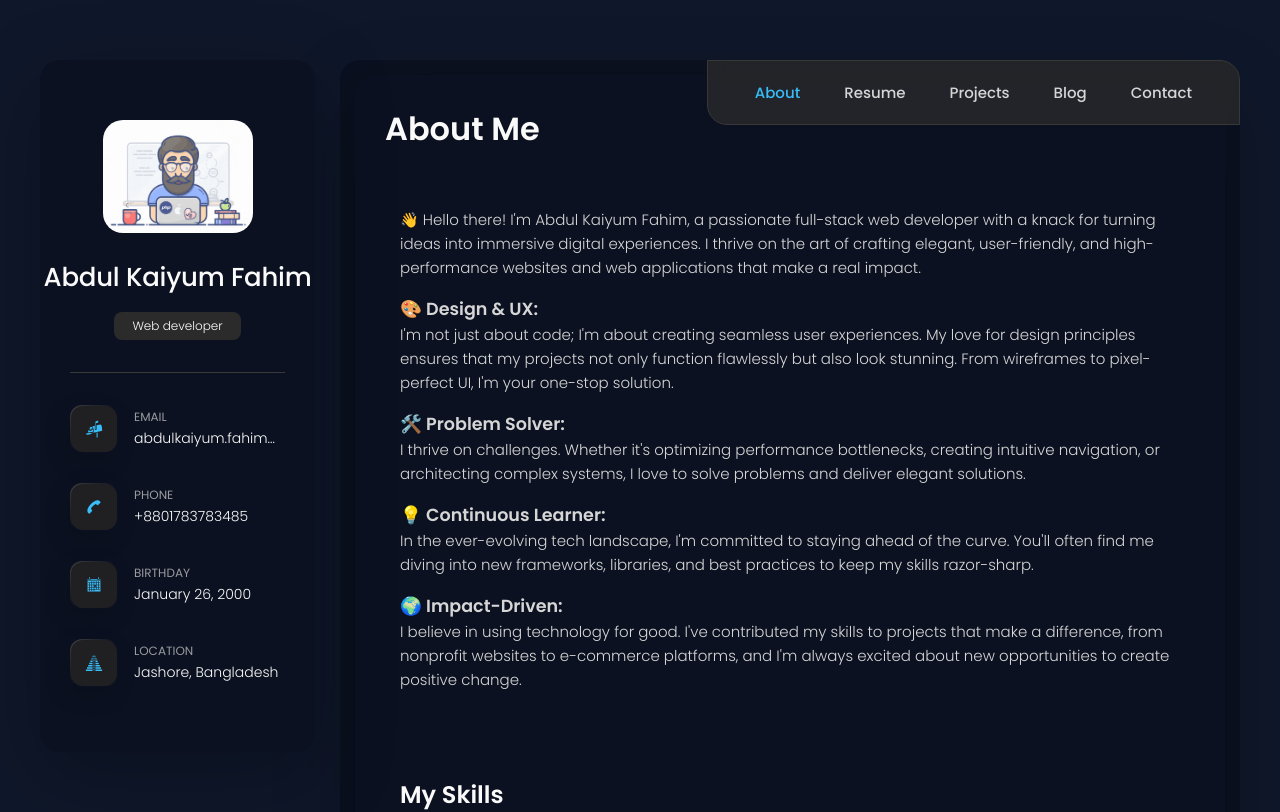
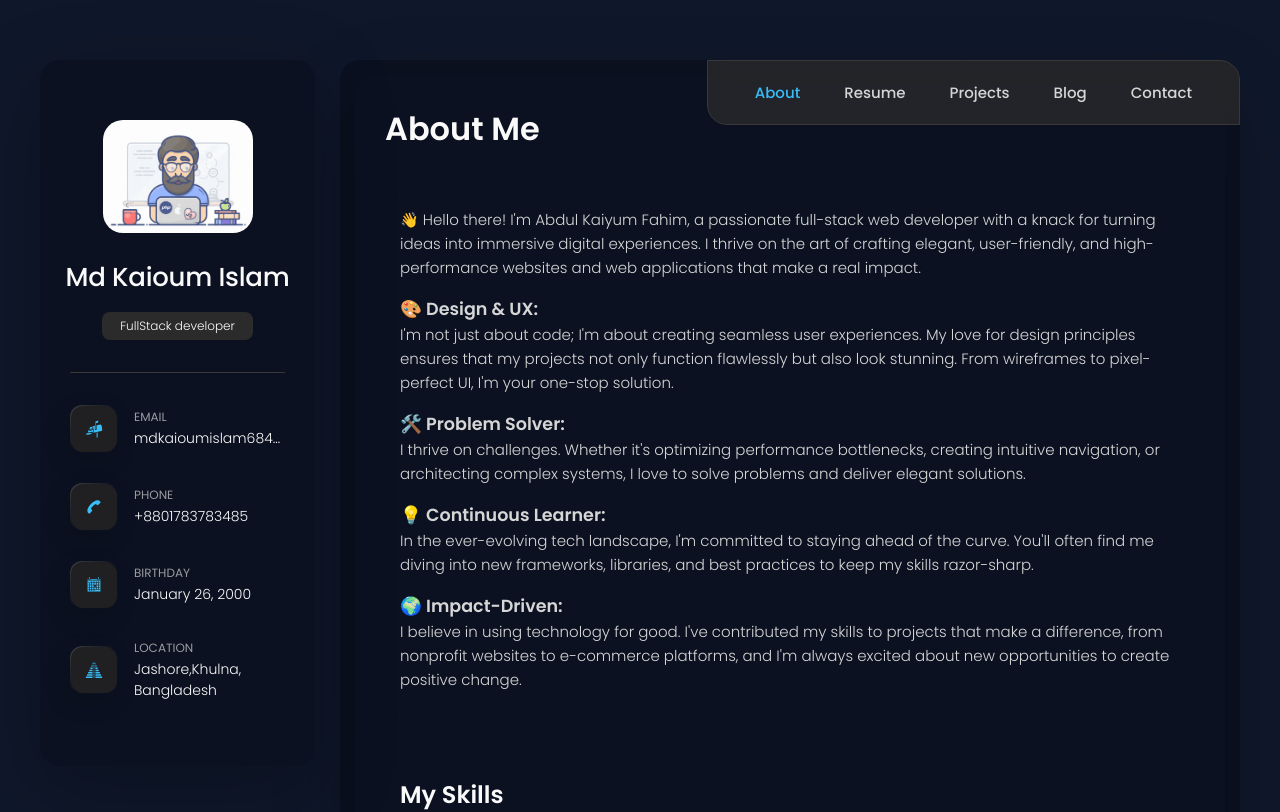
Before and after one commit to kaioumdev/portfolio, a React (Vite) app: page / in a window 1280 px wide. Shown: the top 812 px of the page. Built offline with nearby package versions, Linux system fonts and the light colour scheme.

Commit message:
feat(Bio): updated the portfolio bio information successfully

```diff
--- a/src/components/Aside.jsx
+++ b/src/components/Aside.jsx
@@ -14,10 +14,10 @@ const Aside = () => {
 
         <div className="info-content">
           <h1 className="name" title="Abdul Kaiyum Fahim">
-              Abdul Kaiyum Fahim
+            Md Kaioum Islam
           </h1>
 
-            <p className="title">Web developer</p>
+          <p className="title">FullStack developer</p>
         </div>
 
         <button className="info_more-btn" data-sidebar-btn>
@@ -33,22 +33,22 @@ const Aside = () => {
         <ul className="contacts-list">
           <li className="contact-item">
             <div className="icon-box">
-                <GiMailbox/>
+              <GiMailbox />
 
             </div>
 
             <div className="contact-info">
               <p className="contact-title">Email</p>
 
-                <a href="mailto:abdulkaiyum.fahim@gmail.com" className="contact-link">
-                abdulkaiyum.fahim@gmail.com
+              <a href="mailto:mdkaioumislam684@gmail.com" className="contact-link">
+                mdkaioumislam684@gmail.com
               </a>
             </div>
           </li>
 
           <li className="contact-item">
             <div className="icon-box">
-                <GiPhone/>
+              <GiPhone />
             </div>
 
             <div className="contact-info">
@@ -62,7 +62,7 @@ const Aside = () => {
 
           <li className="contact-item">
             <div className="icon-box">
-                <GiCalendar/>
+              <GiCalendar />
 
             </div>
 
@@ -75,14 +75,14 @@ const Aside = () => {
 
           <li className="contact-item">
             <div className="icon-box">
-                <GiMayanPyramid/>
+              <GiMayanPyramid />
               <ion-icon name="location-outline"></ion-icon>
             </div>
 
             <div className="contact-info">
               <p className="contact-title">Location</p>
 
-                <address>Jashore, Bangladesh</address>
+              <address>Jashore,Khulna, Bangladesh</address>
             </div>
           </li>
         </ul>
```
Also changed, not shown: src/App.jsx (+3 -5 lines). Lines whose indentation alone changed are shown as unchanged.
